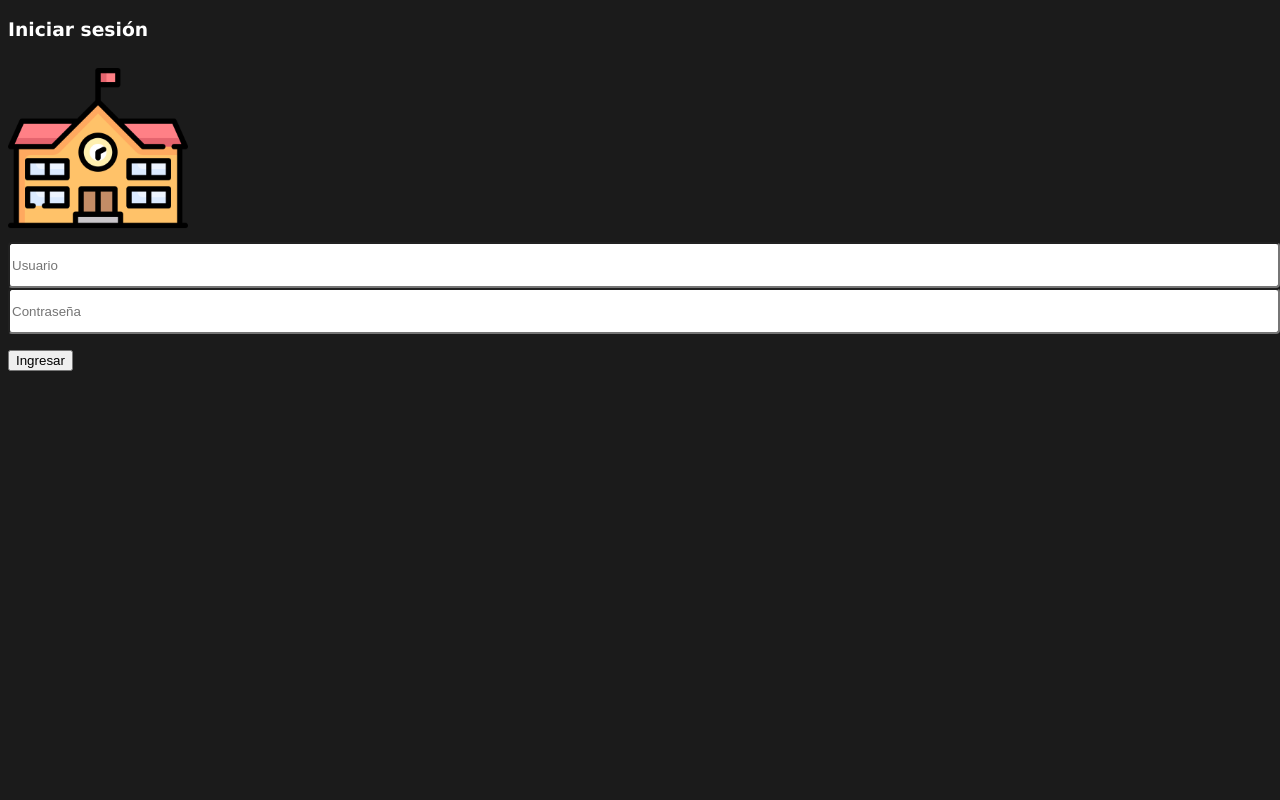
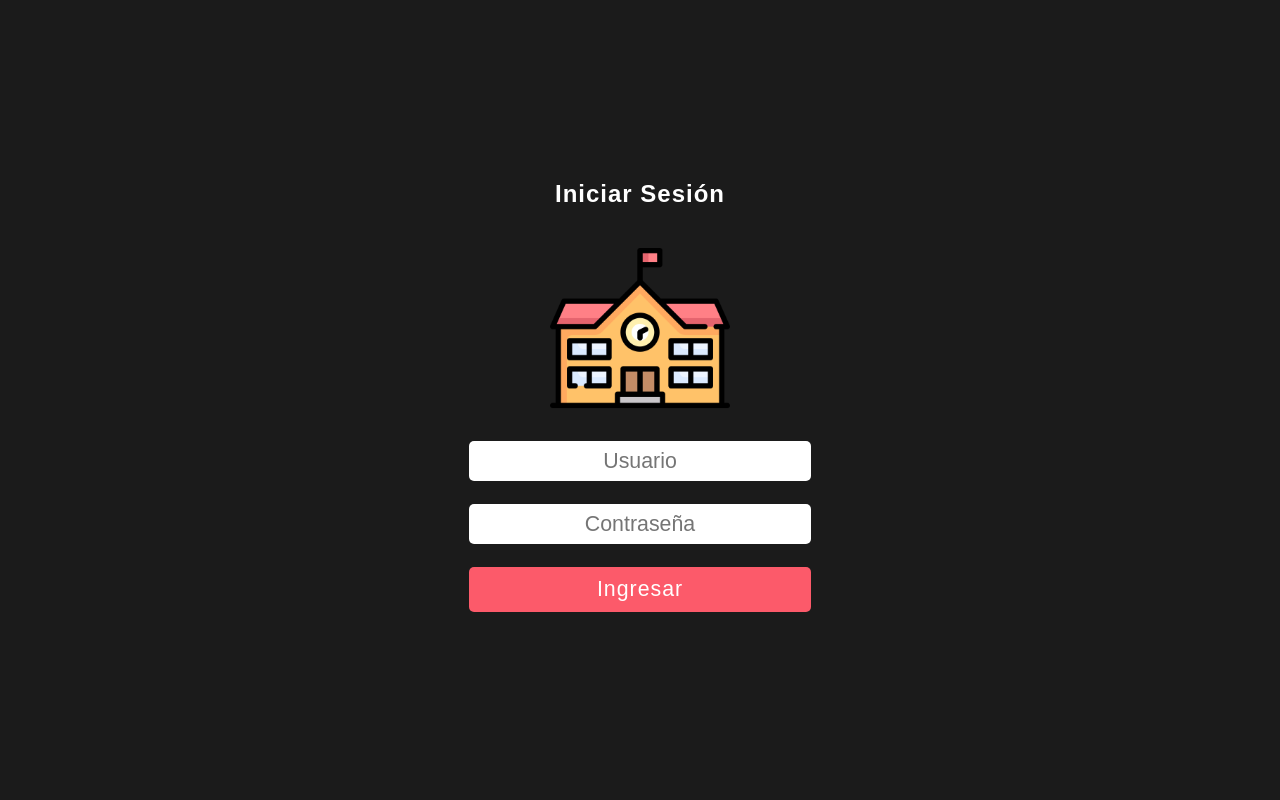
Before and after one commit to leiberbertel/escuela-app-php, a PHP site: page / in a window 1280 px wide. Run offline with PHP 8.4, Linux system fonts and the light colour scheme.

Commit message:
feat: add login styles

```diff
--- a/src/assets/css/styles.css
+++ b/src/assets/css/styles.css
@@ -1,12 +1,26 @@
-body {font-family: Verdana, sans-serif; background-color: #1b1b1b; color: #fff;}
+* {
+  margin: 0;
+  padding: 0;
+  box-sizing: border-box;
+}
+
+
+body {
+  font-family: Verdana, sans-serif;
+  background-color: #1b1b1b;
+  color: #fff;
+}
 
 .nav-header {
   background-color: #4e4e4e;
-    border-top:1px solid #919090;
-    border-bottom:1px solid #919090;
+  border-top: 1px solid #919090;
+  border-bottom: 1px solid #919090;
 }
 
-.nav-link {color: #cdcdcd;}
+.nav-link {
+  color: #cdcdcd;
+}
+
 .nav-link:hover {
   color: #cdcdcd;
   text-decoration: underline;
@@ -23,18 +37,18 @@ body {font-family: Verdana, sans-serif; background-color: #1b1b1b; color: #fff;}
   width: 100px;
   height: 40px;
   background-color: #f7727f;
-    box-shadow: 0px 0px 5px 2px  #f13447;
+  box-shadow: 0px 0px 5px 2px #f13447;
   color: #cdcdcd;
 }
 
 .btn-action {
   width: 120px;
   height: 50px;
-    background-color: #4e4e4e; ;
+  background-color: #4e4e4e;
   color: black;
   border-radius: 5px;
   margin: 2px;
-    box-shadow: 0px 0px 5px 2px  #1a1a1a;
+  box-shadow: 0px 0px 5px 2px #1a1a1a;
   color: #cdcdcd;
 }
 
@@ -53,7 +67,7 @@ input[type="checkbox"] {
 input[type="checkbox"]:focus {
   outline: none;
   border: none;
-    box-shadow: 0px 0px 5px 2px  #fc5a6a;
+  box-shadow: 0px 0px 5px 2px #fc5a6a;
 }
 
 
@@ -76,7 +90,7 @@ input[class="form-control"] {
 
 input[class="form-control"]:focus {
   outline: none;
-    box-shadow: 0px 0px 5px 2px  #fc5a6a;
+  box-shadow: 0px 0px 5px 2px #fc5a6a;
 }
 
 
@@ -85,4 +99,75 @@ input[class="form-control"]:focus {
   background-color: #fc5a6a;
 }
 
-.footer {padding: 1em 0}
+.footer {
+  padding: 1em 0
+}
+
+h3 {
+  font-family: "Arial";
+  font-size: 18pt;
+  letter-spacing: 1px;
+  width: 100%;
+  padding: 15px;
+  color: #FFF;
+  text-align: center;
+  text-transform: capitalize;
+  border-radius: 5px;
+}
+
+#container {
+  background-color: #1b1b1b;
+  width: 100%;
+  height: 100vh;
+  display: -webkit-flex;
+  display: -moz -flex;
+  display: -ms -flex;
+  display: -o-flex;
+  display: flex;
+  justify-content: center;
+  align-items: center;
+
+}
+
+#container form {
+  width: 400px;
+  padding: 10px;
+}
+
+#container form img {
+  margin: 15px auto;
+  text-align: center;
+  display: block;
+}
+
+#container form input {
+  border: none;
+  width: 90%;
+  padding: 5px;
+  font-size: 16pt;
+  display: block;
+  margin: 23px auto;
+  border-radius: 5px;
+  text-align: center;
+}
+
+#container form input[type="submit"] {
+  background: #fc5a6a;
+  padding: 10px;
+  color: #FFF;
+  letter-spacing: 1px;
+  border: 0;
+  cursor: pointer;
+}
+
+#container form input[type="submit"]:hover {
+  background: #3988ff;
+}
+
+#alert {
+  font-weight: 500;
+  font-family: "Arial";
+  font-size: 16px;
+  text-align: center;
+  color: #fff;
+}
```
Also changed, not shown: index.html (deleted, +0 -69 lines). Lines whose indentation alone changed are shown as unchanged.
